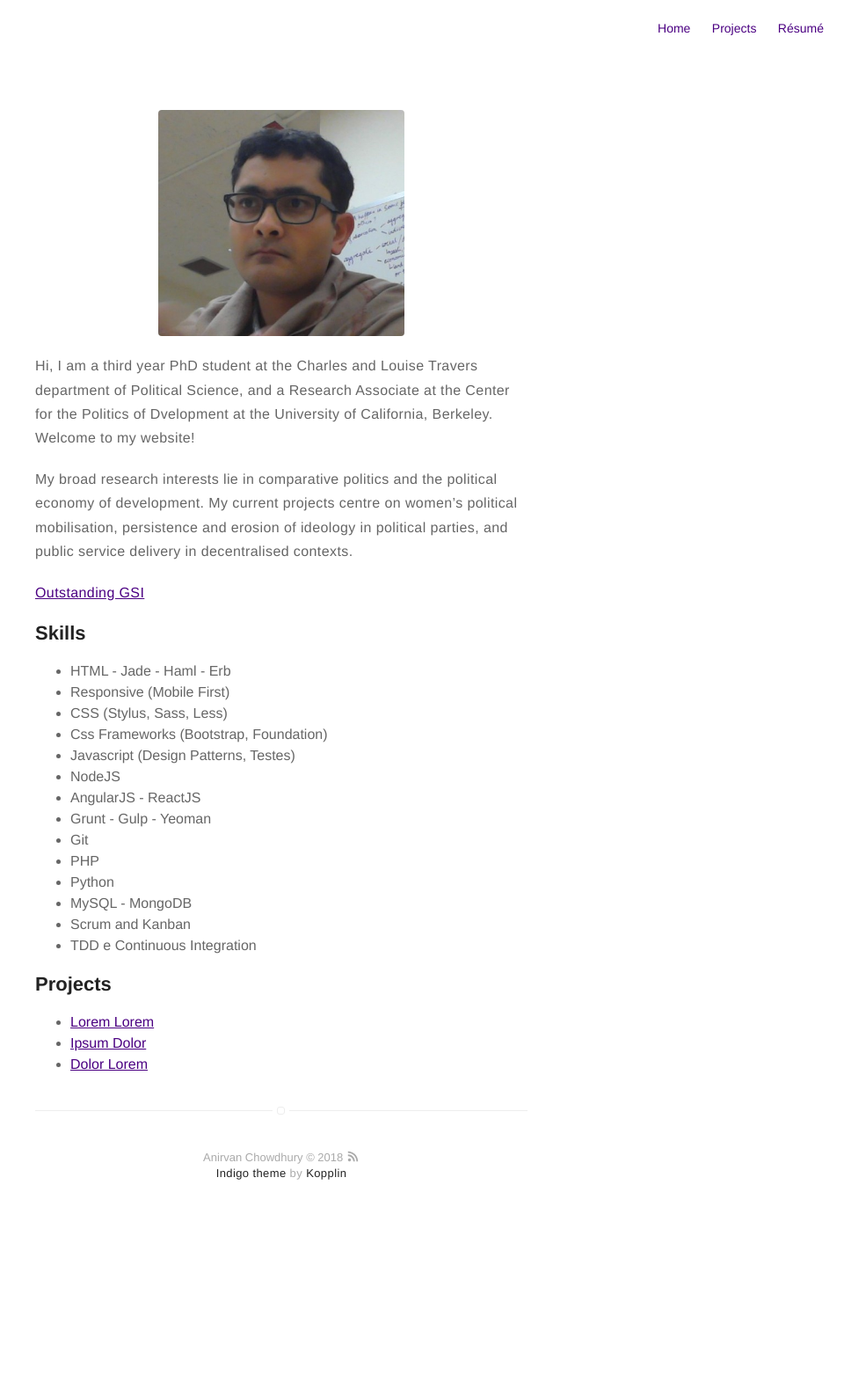
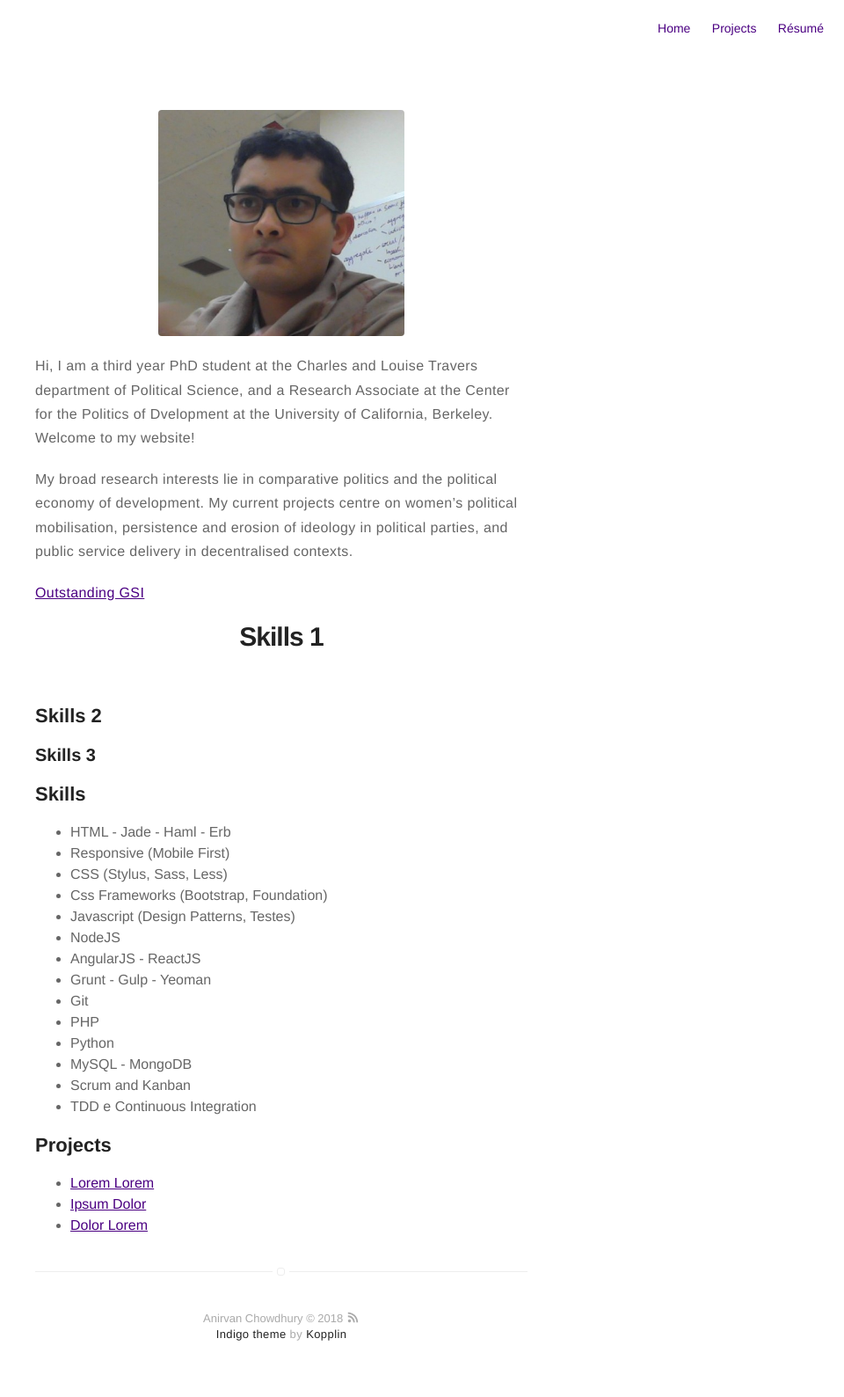
Before and after one commit to anirvanchowdhury/anirvanchowdhury.github.io, a Jekyll site: the page built from about.md, in a window 1280 px wide. Shown: the whole page at 88% size, without its empty margins (320-1280 px from the left). Built offline with Jekyll 4.4.1, drawn with Linux system fonts in a browser that asks for light colours; before the commit the page ends 1405 px from its top, so only the background shows below that.

Commit message:
testing heads

```diff
--- a/about.md
+++ b/about.md
@@ -10,6 +10,10 @@ My broad research interests lie in comparative politics and the political econom
 
 [Outstanding GSI](http://gsi.berkeley.edu/programs-services/award-programs/ogsi/)
 
+
+# Skills 1
+## Skills 2
+### Skills 3
 
 <h2>Skills</h2>
 
```
